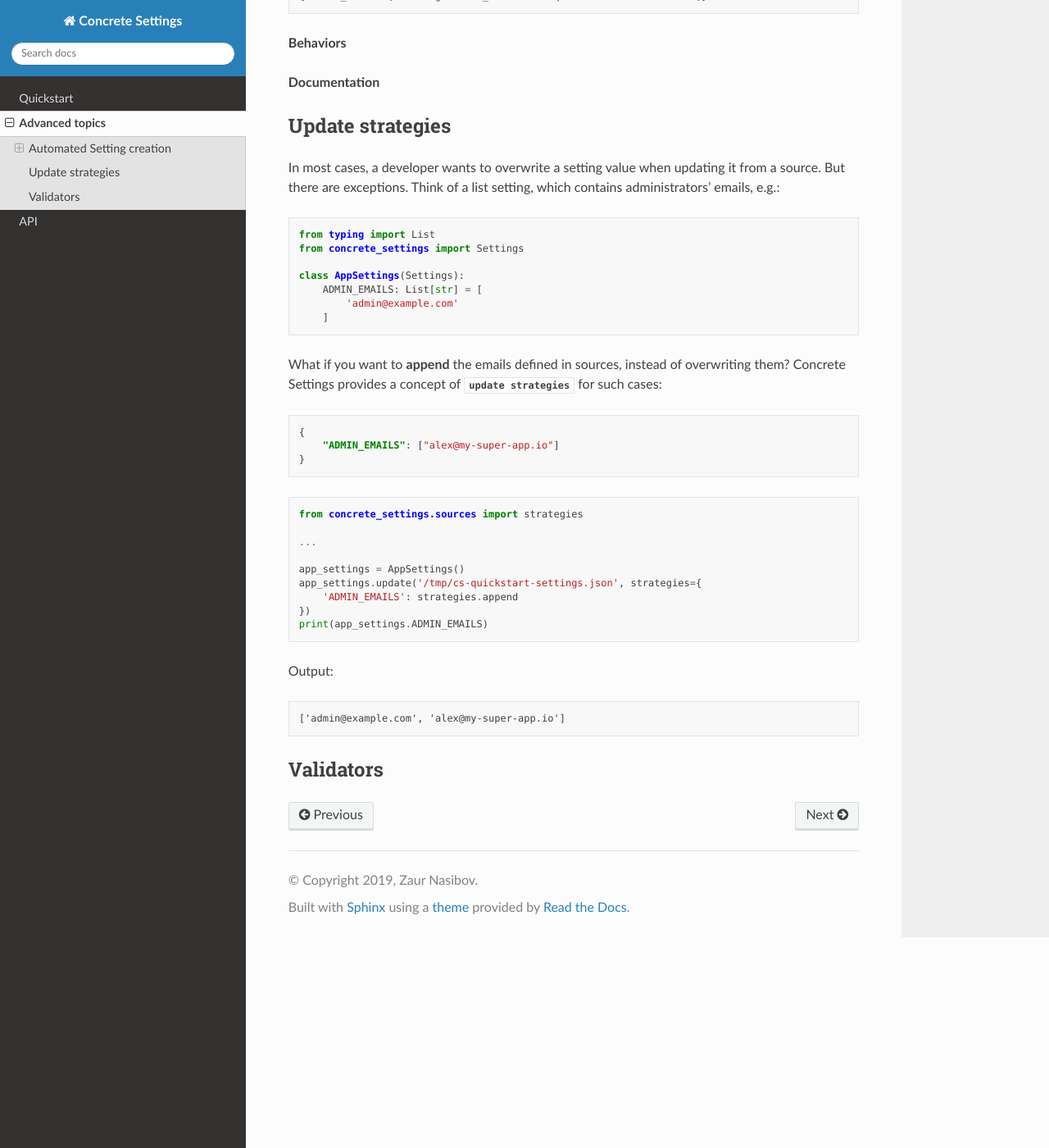
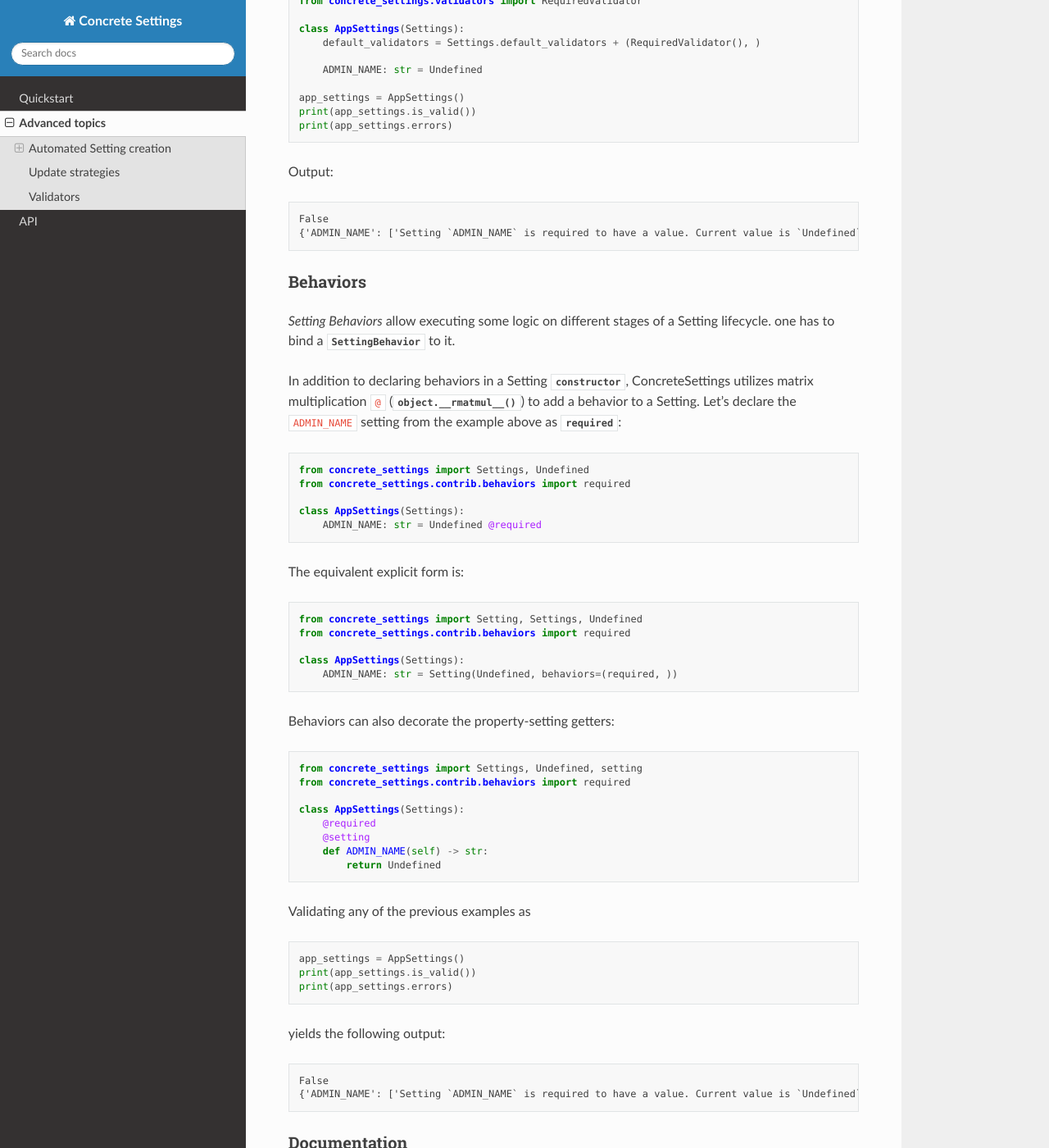
Before and after one commit to BasicWolf/archived-concrete-settings, a Sphinx documentation site: the page built from docs/advanced.rst, in a window 1280 px wide and 1400 px high, scrolled down 2987 px. Shown: the whole window at 82% size. Built offline with Sphinx 7.4.7 and the Read the Docs theme 2.0.0, drawn with Linux system fonts in a browser that asks for light colours; some of the changed text lies outside the part shown.

Commit message:
Update `Behaviors` section in automated settings creation docs

```diff
--- a/docs/advanced.rst
+++ b/docs/advanced.rst
@@ -1,7 +1,7 @@
 Advanced topics
 ===============
 
-In this chapter we explore the Concrete Settings in-depth.
+In this chapter we explore the ConcreteSettings in-depth.
 
 .. contents::
    :local:
@@ -33,7 +33,7 @@ In this section we discuss this process, i.e. how
 :class:`Setting <concrete_settings.Setting>`
 descriptor instance.
 
-Concrete Settings has to find
+ConcreteSettings has to find
 a setting attribute :ref:`name <automated_setting_name>`,
 :ref:`default value <automated_setting_default_value>`
 and :ref:`type hint <automated_setting_type_hint>`,
@@ -60,6 +60,8 @@ and :ref:`documentation <automated_setting_documentation>`
 Name
 ....
 
+**TODO**: @setting
+
 Every attribute with **name** written in upper case
 is considered a potential Setting.
 The exceptions are attributes starting with underscore:
@@ -71,10 +73,13 @@ The exceptions are attributes starting with underscore:
        _DEBUG = True  # not a setting
        DEBUG = True   ### considered a setting
 
+
 .. _automated_setting_default_value:
 
 Default value
 .............
+
+**TODO**: @setting
 
 The *default value* is the value assigned to the attribute:
 
@@ -105,6 +110,8 @@ would fail validation if the setting's value is ``Undefined``.
 
 Type hint
 .........
+
+**TODO**: @setting
 
 A type hint is defined by a standard Python type annotation:
 
@@ -144,17 +151,20 @@ value does not correspond to the type hint.
 Validators
 ..........
 
+**TODO**: @setting
+
 Validators is a collection of callables which validate the value of the setting.
 The interface of the callable is defined in :meth:`Validator.__call__() <concrete_settings.validators.Validator.__call__>`.
 If validation fails, a validator raises
 :class:`SettingsValidationError <concrete_settings.exceptions.SettingsValidationError>`
 with failure details.
+Individual Setting validators are supplied in ``validators`` argument of an explicit Setting declaration.
+Also some :ref:`behaviors <automated_setting_behaviors>` add certain validators to a setting.
 
-The mandatory validators, which are applied to every Setting in Settings
-are defined
+The *mandatory validators* are applied to every Setting in Settings.
+They are defined
 in :attr:`Settings.mandatory_validators <concrete_settings.Settings.mandatory_validators>` tuple.
-The default validators are applied to a Setting
-that has no validators of its own.
+The *default validators* are applied to a Setting that has no validators of its own.
 They are defined in
 :attr:`Settings.default_validators <concrete_settings.Settings.default_validators>`.
 :class:`ValueTypeValidator <concrete_settings.validators.ValueTypeValidator>` is
@@ -180,12 +190,12 @@ in the validated settings:
    from concrete_settings import Settings, Undefined
    from concrete_settings.validators import RequiredValidator
 
-   class AppSettingsOfStrings(Settings):
+   class AppSettings(Settings):
        default_validators = Settings.default_validators + (RequiredValidator(), )
 
        ADMIN_NAME: str = Undefined
 
-   app_settings = AppSettingsOfStrings()
+   app_settings = AppSettings()
    print(app_settings.is_valid())
    print(app_settings.errors)
 
@@ -194,16 +204,77 @@ Output:
 .. testoutput:: advanced-default-validators-undefined
 
    False
-   {'ADMIN_NAME': ['Setting `ADMIN_NAME` is required to have a value.']}
+   {'ADMIN_NAME': ['Setting `ADMIN_NAME` is required to have a value. Current value is `Undefined`']}
 
 
 .. _automated_setting_behaviors:
 
-**Behaviors**
+Behaviors
+.........
+
+*Setting Behaviors* allow executing some logic on different stages of a Setting lifecycle.
+one has to bind a
+:class:`SettingBehavior <concrete_settings.behaviors.SettingBehavior>` to it.
+
+In addition to declaring behaviors in a Setting
+:class:`constructor <concrete_settings.Setting>`,
+ConcreteSettings utilizes matrix multiplication ``@`` (:meth:`object.__rmatmul__`) to
+add a behavior to a Setting. Let's declare the ``ADMIN_NAME`` setting from the
+example above as :class:`required <concrete_settings.contrib.behaviors.required>`:
+
+.. testcode::
+
+   from concrete_settings import Settings, Undefined
+   from concrete_settings.contrib.behaviors import required
+
+   class AppSettings(Settings):
+       ADMIN_NAME: str = Undefined @required
+
+The equivalent explicit form is:
+
+.. testcode::
+
+   from concrete_settings import Setting, Settings, Undefined
+   from concrete_settings.contrib.behaviors import required
+
+   class AppSettings(Settings):
+       ADMIN_NAME: str = Setting(Undefined, behaviors=(required, ))
+
+Behaviors can also decorate the property-setting getters:
+
+.. testcode::
+
+   from concrete_settings import Settings, Undefined, setting
+   from concrete_settings.contrib.behaviors import required
+
+   class AppSettings(Settings):
+       @required
+       @setting
+       def ADMIN_NAME(self) -> str:
+           return Undefined
+
+Validating any of the previous examples as
+
+.. testcode::
+
+   app_settings = AppSettings()
+   print(app_settings.is_valid())
+   print(app_settings.errors)
+
+yields the following output:
+
+.. testoutput::
+
+   False
+   {'ADMIN_NAME': ['Setting `ADMIN_NAME` is required to have a value. Current value is `Undefined`']}
+
 
 .. _automated_setting_documentation:
 
-**Documentation**
+Documentation
+.............
+
+**TODO**: @setting
 
 Update strategies
 -----------------
@@ -224,7 +295,7 @@ Think of a list setting, which contains administrators' emails, e.g.:
 
 
 What if you want to **append** the emails defined in sources, instead
-of overwriting them? Concrete Settings provides a concept of
+of overwriting them? ConcreteSettings provides a concept of
 :mod:`update strategies <concrete_settings.sources.strategies>`
 for such cases:
 
--- a/docs/api.rst
+++ b/docs/api.rst
@@ -83,7 +83,13 @@ deprecated
 .. autoclass:: concrete_settings.contrib.behaviors.deprecated
 
 
+required
+........
+
+.. autoclass:: concrete_settings.contrib.behaviors.required
+
 .. _api_sources:
+
 
 Sources
 -------
--- a/docs/quickstart.rst
+++ b/docs/quickstart.rst
@@ -1,7 +1,7 @@
 Quickstart
 ==========
 
-In this chapter we cover the essentials of Concrete Settings.
+In this chapter we cover the essentials of ConcreteSettings.
 
 .. contents::
    :local:
@@ -63,7 +63,7 @@ a corresponding object is created instead.
 
 :ref:`Later in the documentation <automated_setting>` the setting creation
 rules are explored in-depth.
-For now please accept that Concrete Settings' preferred way of declaring
+For now please accept that ConcreteSettings' preferred way of declaring
 *basic* settings is by omitting the ``Setting(...)`` call at all.
 Ideally a setting should be declared with a type annotation and documentation
 as follows:
```
Also changed, not shown: .travis.yml, 4 other files.
